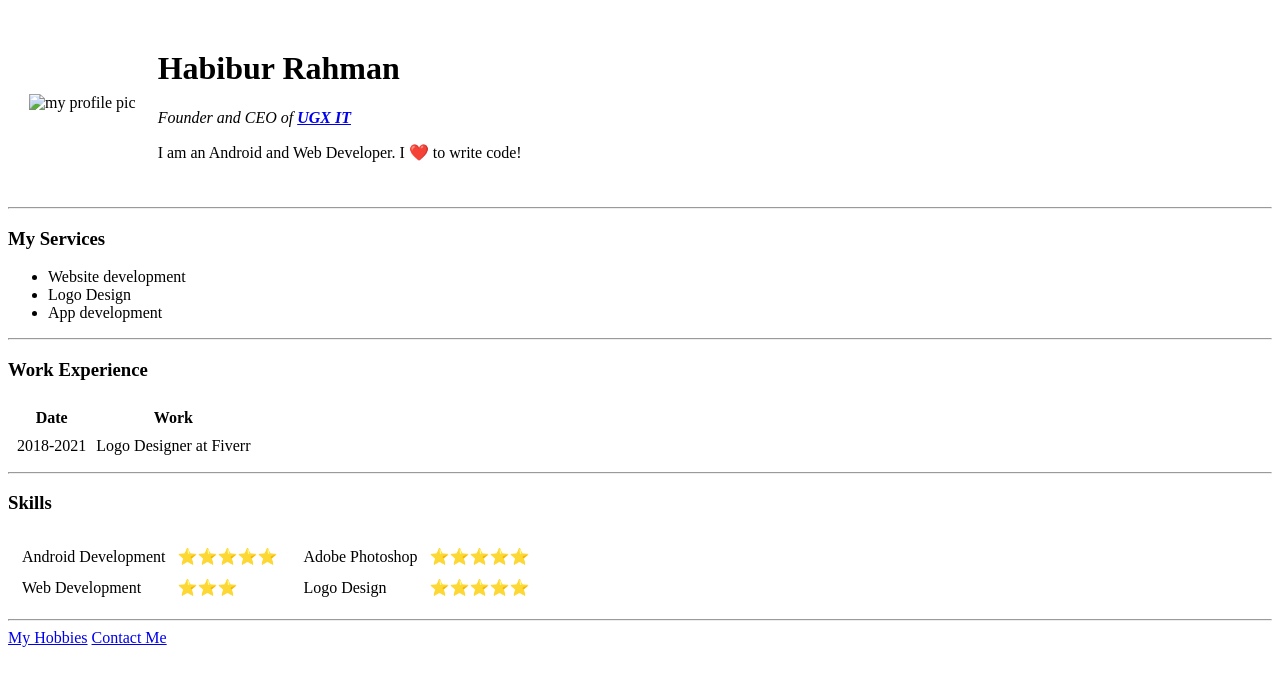
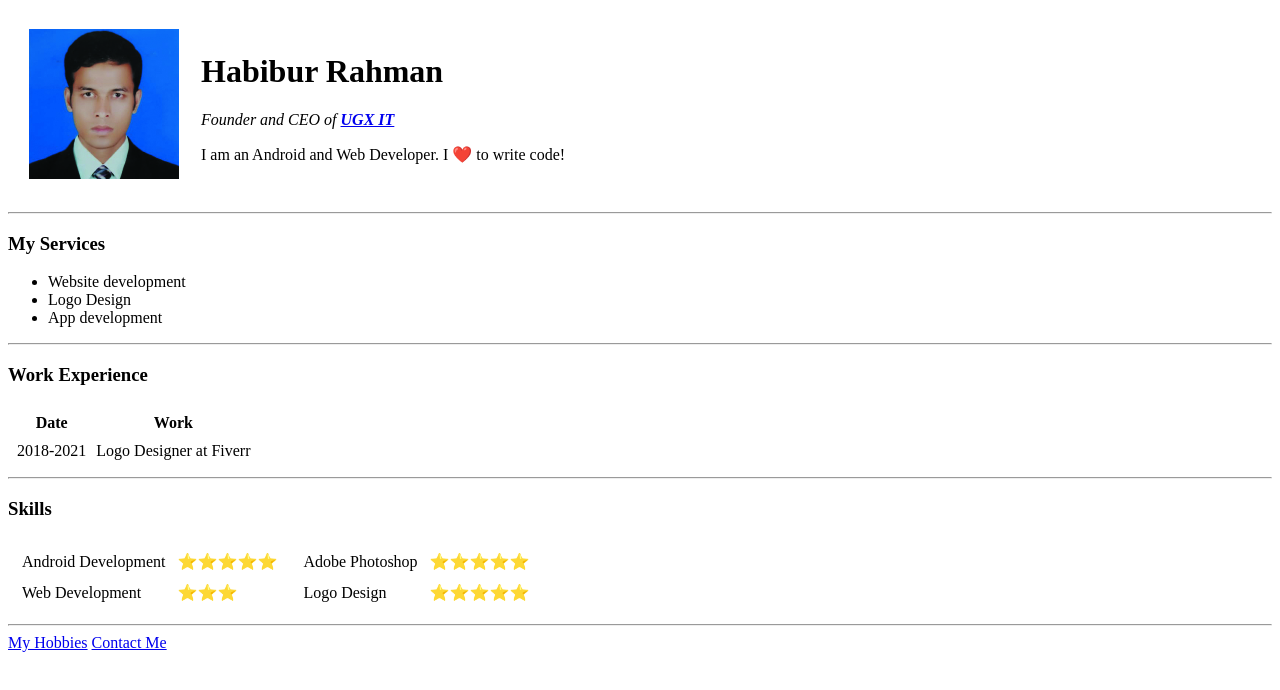
Before and after one commit to habibi302/cv, a plain HTML site: page index.html in a window 1280 px wide. Drawn offline with Linux system fonts and the light colour scheme.

Commit message:
Update index.html

```diff
--- a/index.html
+++ b/index.html
@@ -13,7 +13,7 @@
         <tbody>
             <tr>
                 <td>
-                    <img style="height: 150px" src="../images/profile.jpg" alt="my profile pic">
+                    <img style="height: 150px" src="profile.jpg" alt="my profile pic">
                 </td>
 
                 <td>
```
